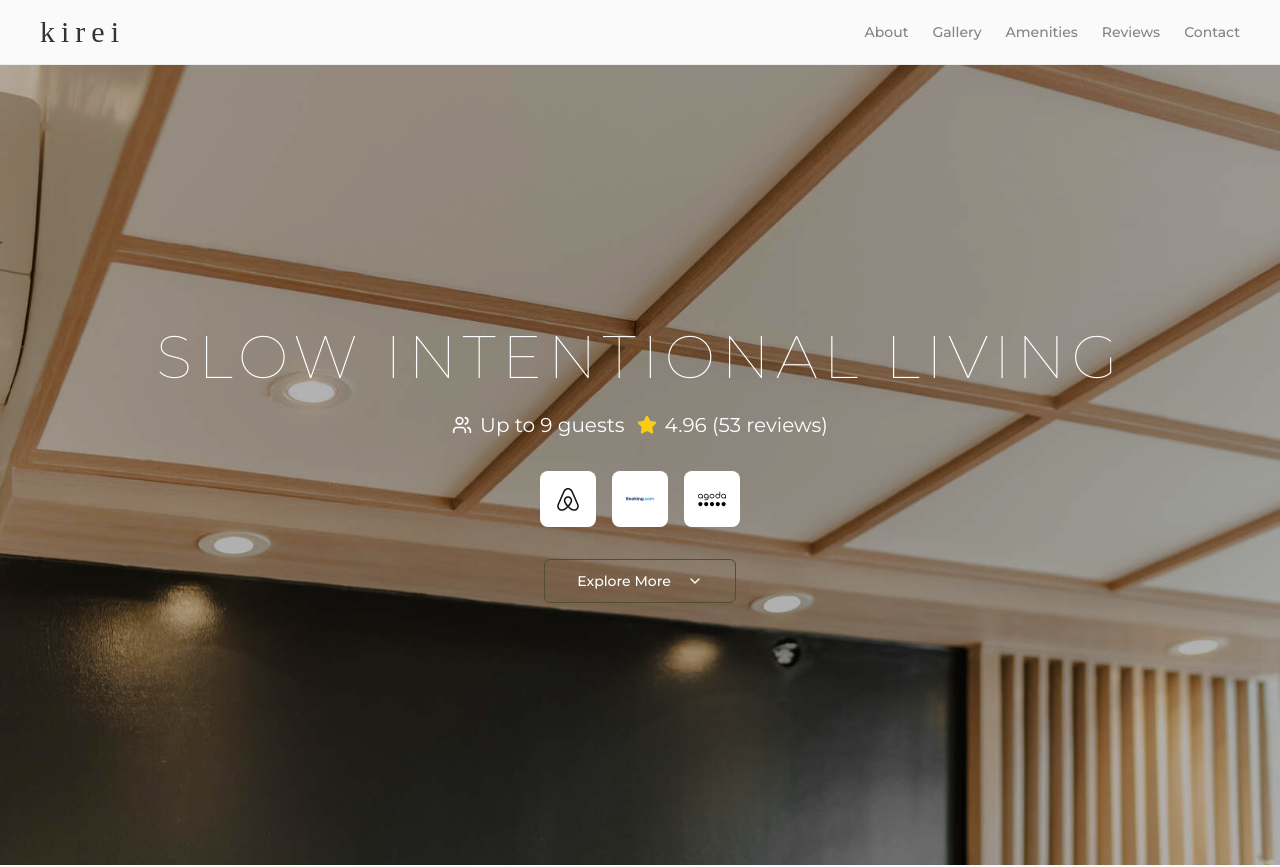
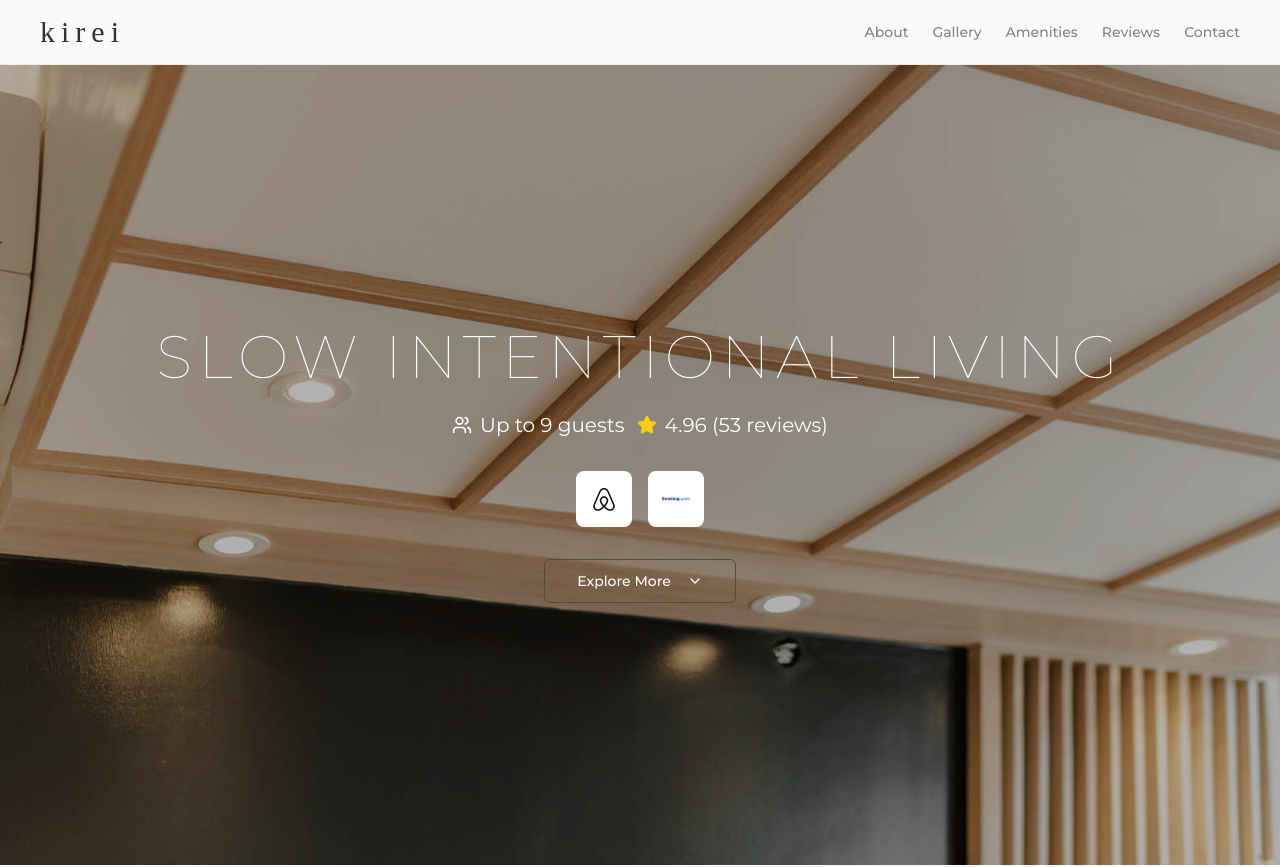
Before and after one commit to raeandres/kirei_homestay_web, a Next.js app: page / in a window 1280 px wide. Shown: the top 867 px of the page. Built offline with nearby package versions, Linux system fonts and the light colour scheme; a web font is replaced by a local one.

Commit message:
hides agoda.. for now

```diff
--- a/src/components/sections/hero-section.tsx
+++ b/src/components/sections/hero-section.tsx
@@ -63,11 +63,11 @@ const platformLinks = [
     href: "https://www.booking.com/Share-tzHN6oM",
     icon: "/bdc.svg",
   },
-  {
-    name: "Agoda",
-    href: "https://www.agoda.com/king-suite-eastwood-global-plaza-high-floor/hotel/all/santolan-ph.html?ds=c9pjFkO4TJQb2I9Q",
-    icon: "/agoda_blk.svg",
-  },
+  // {
+  //   name: "Agoda",
+  //   href: "https://www.agoda.com/king-suite-eastwood-global-plaza-high-floor/hotel/all/santolan-ph.html?ds=c9pjFkO4TJQb2I9Q",
+  //   icon: "/agoda_blk.svg",
+  // },
 ];
 
 export function HeroSection() {
```
